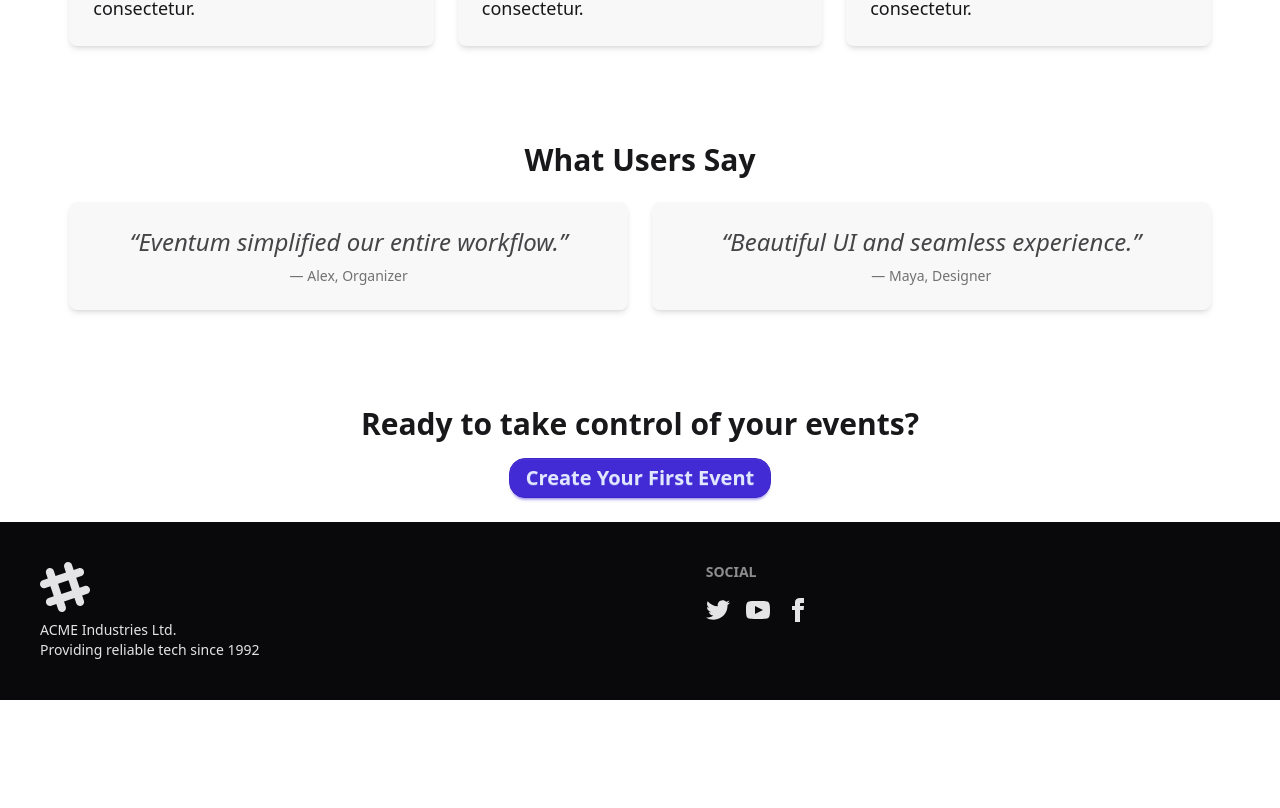
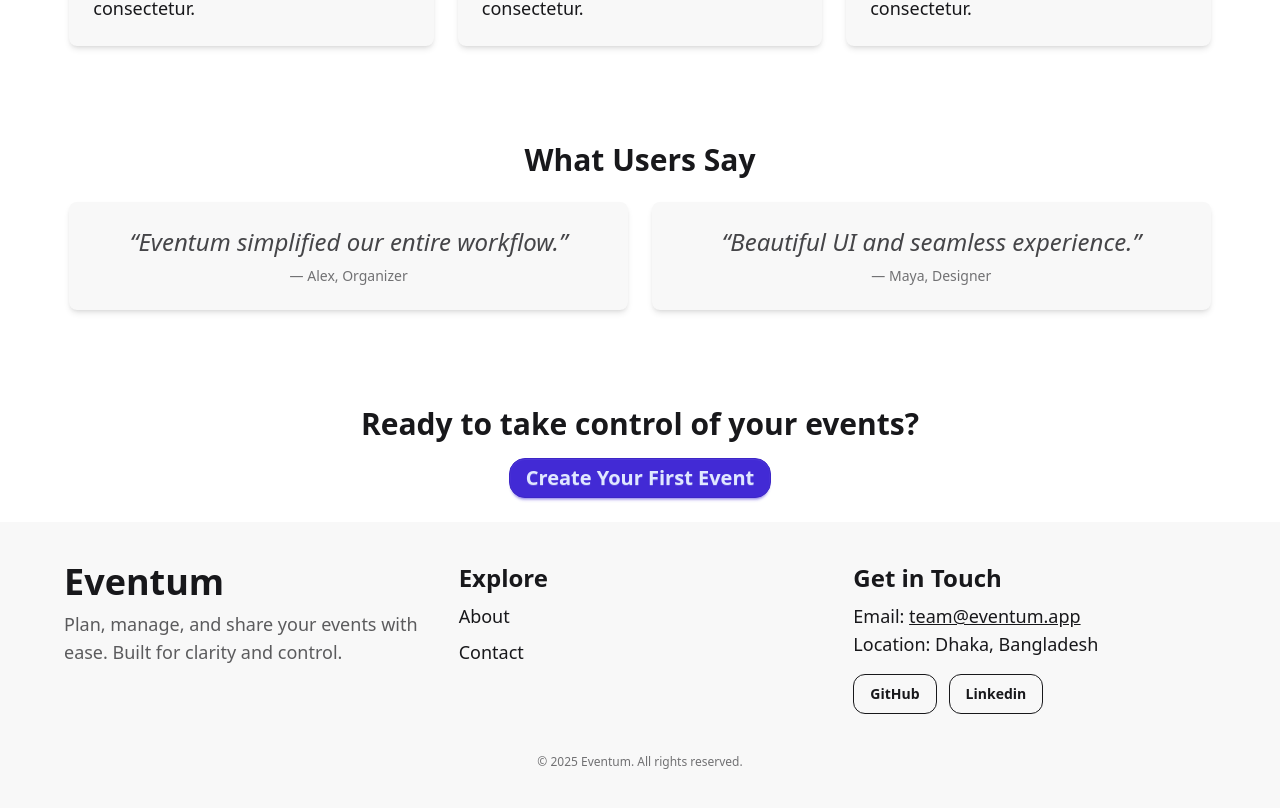
Before and after one commit to devabdullahalnoman/eventum, a Next.js app: page / in a window 1280 px wide. Shown: the part 1122-1930 px from the top of the page. Before the commit the page ends 1822 px from the top, so only its background shows below. Built offline with nearby package versions, Linux system fonts and the light colour scheme; no server answers.

Commit message:
final commit

```diff
--- a/src/components/Banner.jsx
+++ b/src/components/Banner.jsx
@@ -55,9 +55,7 @@ export default function BannerCarousel() {
           className="absolute inset-0"
         >
           <Image src={src} alt={title} fill className="object-cover" priority />
-          {/* Overlay */}
           <div className="absolute inset-0 bg-gradient-to-b from-black/60 to-black/40 z-10" />
-          {/* Text */}
           <div className="absolute inset-0 z-20 flex flex-col items-center justify-center text-center text-white px-6">
             <h1 className="text-4xl md:text-5xl font-bold mb-4">{title}</h1>
             <p className="text-lg md:text-xl max-w-2xl">{subtitle}</p>
--- a/src/components/Footer.jsx
+++ b/src/components/Footer.jsx
@@ -1,65 +1,65 @@
+import Link from "next/link";
 import React from "react";
 
 export default function Footer() {
   return (
     <div>
-      <footer className="footer sm:footer-horizontal bg-neutral text-neutral-content p-10">
-        <aside>
-          <svg
-            width="50"
-            height="50"
-            viewBox="0 0 24 24"
-            xmlns="http://www.w3.org/2000/svg"
-            fillRule="evenodd"
-            clipRule="evenodd"
-            className="fill-current"
-          >
-            <path d="M22.672 15.226l-2.432.811.841 2.515c.33 1.019-.209 2.127-1.23 2.456-1.15.325-2.148-.321-2.463-1.226l-.84-2.518-5.013 1.677.84 2.517c.391 1.203-.434 2.542-1.831 2.542-.88 0-1.601-.564-1.86-1.314l-.842-2.516-2.431.809c-1.135.328-2.145-.317-2.463-1.229-.329-1.018.211-2.127 1.231-2.456l2.432-.809-1.621-4.823-2.432.808c-1.355.384-2.558-.59-2.558-1.839 0-.817.509-1.582 1.327-1.846l2.433-.809-.842-2.515c-.33-1.02.211-2.129 1.232-2.458 1.02-.329 2.13.209 2.461 1.229l.842 2.515 5.011-1.677-.839-2.517c-.403-1.238.484-2.553 1.843-2.553.819 0 1.585.509 1.85 1.326l.841 2.517 2.431-.81c1.02-.33 2.131.211 2.461 1.229.332 1.018-.21 2.126-1.23 2.456l-2.433.809 1.622 4.823 2.433-.809c1.242-.401 2.557.484 2.557 1.838 0 .819-.51 1.583-1.328 1.847m-8.992-6.428l-5.01 1.675 1.619 4.828 5.011-1.674-1.62-4.829z"></path>
-          </svg>
-          <p>
-            ACME Industries Ltd.
-            <br />
-            Providing reliable tech since 1992
-          </p>
-        </aside>
-        <nav>
-          <h6 className="footer-title">Social</h6>
-          <div className="grid grid-flow-col gap-4">
-            <a>
-              <svg
-                xmlns="http://www.w3.org/2000/svg"
-                width="24"
-                height="24"
-                viewBox="0 0 24 24"
-                className="fill-current"
+      <footer className="bg-base-200 text-base-content px-6 py-10">
+        <div className="max-w-6xl mx-auto grid grid-cols-1 md:grid-cols-3 gap-8">
+          <div>
+            <h2 className="text-2xl md:text-4xl font-bold mb-2">Eventum</h2>
+            <p className="md:text-lg text-base-content/70">
+              Plan, manage, and share your events with ease. Built for clarity
+              and control.
+            </p>
+          </div>
+
+          <div>
+            <h3 className="text-2xl font-semibold mb-2">Explore</h3>
+            <ul className="space-y-2 text-lg">
+              <li>
+                <a href="/about" className="hover:underline">
+                  About
+                </a>
+              </li>
+              <li>
+                <a href="/contact" className="hover:underline">
+                  Contact
+                </a>
+              </li>
+            </ul>
+          </div>
+          <div>
+            <h3 className="text-2xl font-semibold mb-2">Get in Touch</h3>
+            <p className="text-lg">
+              Email:{" "}
+              <a href="mailto:nomanahnaf@gmail.com" className="underline">
+                team@eventum.app
+              </a>
+            </p>
+            <p className="text-lg">Location: Dhaka, Bangladesh</p>
+            <div className="mt-4 flex gap-3 text-lg">
+              <Link
+                href="https://github.com/devabdullahalnoman"
+                target="_blank"
+                className="btn btn-outline rounded-xl"
               >
-                <path d="M24 4.557c-.883.392-1.832.656-2.828.775 1.017-.609 1.798-1.574 2.165-2.724-.951.564-2.005.974-3.127 1.195-.897-.957-2.178-1.555-3.594-1.555-3.179 0-5.515 2.966-4.797 6.045-4.091-.205-7.719-2.165-10.148-5.144-1.29 2.213-.669 5.108 1.523 6.574-.806-.026-1.566-.247-2.229-.616-.054 2.281 1.581 4.415 3.949 4.89-.693.188-1.452.232-2.224.084.626 1.956 2.444 3.379 4.6 3.419-2.07 1.623-4.678 2.348-7.29 2.04 2.179 1.397 4.768 2.212 7.548 2.212 9.142 0 14.307-7.721 13.995-14.646.962-.695 1.797-1.562 2.457-2.549z"></path>
-              </svg>
-            </a>
-            <a>
-              <svg
-                xmlns="http://www.w3.org/2000/svg"
-                width="24"
-                height="24"
-                viewBox="0 0 24 24"
-                className="fill-current"
+                GitHub
+              </Link>
+              <Link
+                href="https://www.linkedin.com/in/dev-abdullah-al-noman/"
+                target="_blank"
+                className="btn btn-outline rounded-xl"
               >
-                <path d="M19.615 3.184c-3.604-.246-11.631-.245-15.23 0-3.897.266-4.356 2.62-4.385 8.816.029 6.185.484 8.549 4.385 8.816 3.6.245 11.626.246 15.23 0 3.897-.266 4.356-2.62 4.385-8.816-.029-6.185-.484-8.549-4.385-8.816zm-10.615 12.816v-8l8 3.993-8 4.007z"></path>
-              </svg>
-            </a>
-            <a>
-              <svg
-                xmlns="http://www.w3.org/2000/svg"
-                width="24"
-                height="24"
-                viewBox="0 0 24 24"
-                className="fill-current"
-              >
-                <path d="M9 8h-3v4h3v12h5v-12h3.642l.358-4h-4v-1.667c0-.955.192-1.333 1.115-1.333h2.885v-5h-3.808c-3.596 0-5.192 1.583-5.192 4.615v3.385z"></path>
-              </svg>
-            </a>
+                Linkedin
+              </Link>
+            </div>
           </div>
-        </nav>
+        </div>
+
+        <div className="mt-10 text-center text-xs text-base-content/60">
+          &copy; {new Date().getFullYear()} Eventum. All rights reserved.
+        </div>
       </footer>
     </div>
   );
```
